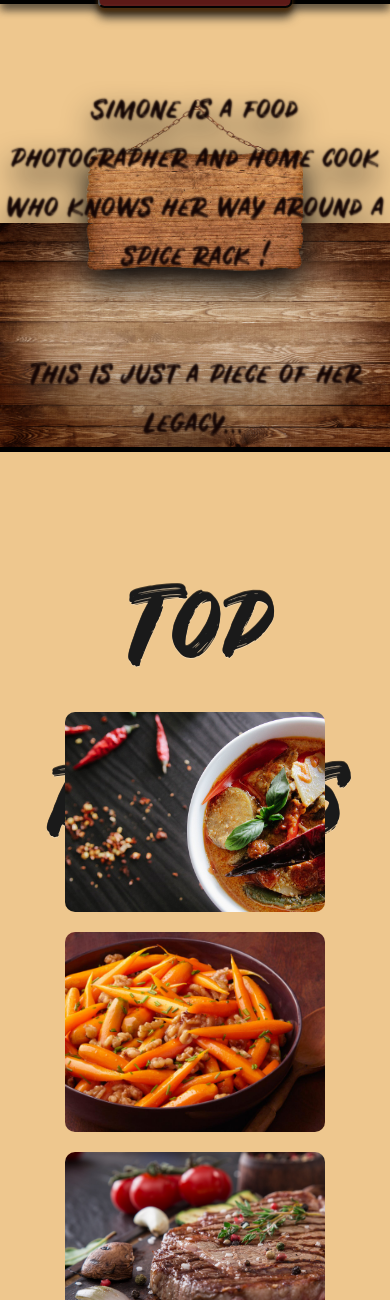
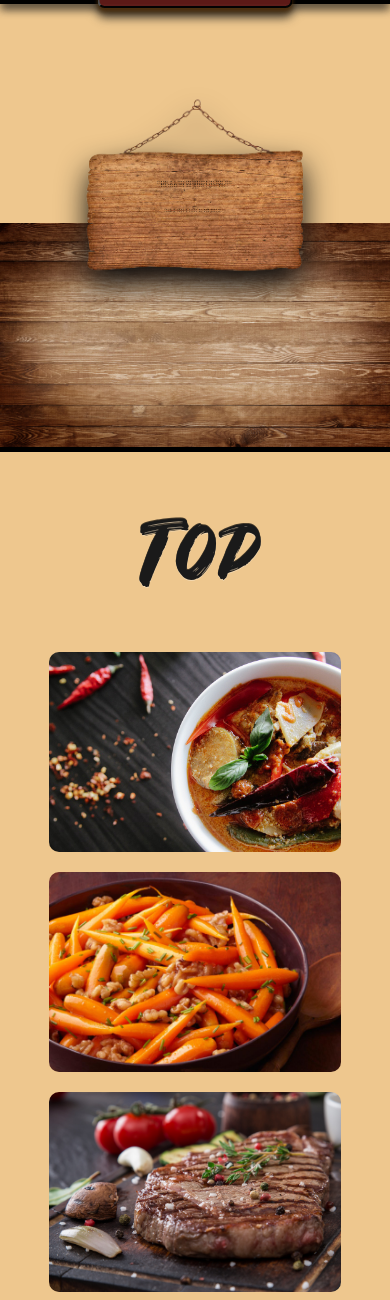
Before and after one commit to NathanielDaniels/cookbook-project, a PHP site: page / in a window 390 px wide; the page is wider, and only the part inside the window is pictured. Shown: the part 601-1901 px from the top of that part. Run offline with PHP 8.4, Linux system fonts and the light colour scheme; some libraries are stand-ins or nearby versions; some web fonts are replaced.

Commit message:
jumping around. currently top recipes grid responsive

```diff
--- a/CSS/styles.css
+++ b/CSS/styles.css
@@ -120,10 +120,7 @@ body {
   opacity: 0;
   background: #661d1a;
   border-radius: 7px;
-  color: white;
   cursor: pointer;
-  -webkit-filter: drop-shadow(0px 4px 2px #50300b);
-          filter: drop-shadow(0px 4px 2px #50300b);
   font-size: 30px;
   padding: 10px 15px;
   position: absolute;
@@ -132,6 +129,8 @@ body {
           transform: translate(-50%, -50%);
   letter-spacing: 0.1rem;
   text-transform: uppercase;
+  -webkit-filter: drop-shadow(0px 4px 2px #50300b);
+          filter: drop-shadow(0px 4px 2px #50300b);
   text-shadow: 0px 1px 0px rgba(255, 255, 255, 0.3), 0px -1px 0px rgba(0, 0, 0, 0.7);
   -webkit-transition: all 0.3s ease-in-out;
   transition: all 0.3s ease-in-out;
@@ -174,6 +173,7 @@ body {
 }
 
 .main-container .about-section .boardContainer .backboard p {
+  text-shadow: 0px 1px 0px #36281c, 0px -1px 0px black;
   letter-spacing: 1px;
   position: relative;
   top: 45%;
@@ -183,7 +183,6 @@ body {
   font-family: Rustico;
   font-size: 1.7rem;
   text-align: center;
-  color: #654b34;
   color: transparent;
 }
 
@@ -679,17 +678,41 @@ body {
   .main-container {
     width: auto;
   }
+  .about-section .boardContainer .backboard p {
+    font-size: 0.1rem !important;
+  }
   .recipes-container .recipes-title {
     text-align: center;
   }
   .recipes-container .recipes-body {
+    width: 80% !important;
+    display: -ms-grid;
+    display: grid;
+    -ms-grid-columns: (230px)[7] !important;
+        grid-template-columns: repeat(7, 230px) !important;
+    -ms-grid-rows: (200px)[2] !important;
+        grid-template-rows: repeat(2, 200px) !important;
+  }
+  form fieldset .form-grid {
+    display: -webkit-box !important;
+    display: -ms-flexbox !important;
+    display: flex !important;
+    -webkit-box-orient: vertical !important;
+    -webkit-box-direction: normal !important;
+        -ms-flex-direction: column !important;
+            flex-direction: column !important;
+  }
+}
+
+@media screen and (max-width: 970px) {
+  .recipes-body {
     width: 70%;
     display: -ms-grid;
     display: grid;
-  }
-  form fieldset .form-grid {
-    -ms-grid-columns: 1fr 2fr !important;
-        grid-template-columns: 1fr 2fr !important;
+    -ms-grid-columns: (200px)[7] !important;
+        grid-template-columns: repeat(7, 200px) !important;
+    -ms-grid-rows: (200px)[2] !important;
+        grid-template-rows: repeat(2, 200px) !important;
   }
 }
 
@@ -706,11 +729,9 @@ body {
     -ms-grid-rows: (200px)[2] !important;
         grid-template-rows: repeat(2, 200px) !important;
   }
-  section.form-container form.form fieldset.main-fieldset {
-    width: 80%;
-    left: 50%;
-    -webkit-transform: translate(-50%);
-            transform: translate(-50%);
+  form fieldset .form-grid {
+    -ms-grid-columns: 1fr 2fr !important;
+        grid-template-columns: 1fr 2fr !important;
   }
 }
 
@@ -732,38 +753,22 @@ body {
   .recipes-container .recipes-body {
     display: -ms-grid;
     display: grid;
-    -ms-grid-columns: (1fr)[1] !important;
-        grid-template-columns: repeat(1, 1fr) !important;
-    -ms-grid-rows: (200px)[14] !important;
-        grid-template-rows: repeat(14, 200px) !important;
-    margin: 0 auto;
-    width: 80%;
+    -ms-grid-columns: (1fr)[2] !important;
+        grid-template-columns: repeat(2, 1fr) !important;
+    -ms-grid-rows: (200px)[7] !important;
+        grid-template-rows: repeat(7, 200px) !important;
   }
   .recipes-container .pagination-wrapper {
     display: none;
   }
-  section.form-container {
-    padding: 20px;
-  }
-  section.form-container h1.form-title {
-    font-size: 3rem !important;
-    padding-top: 30px;
-    text-align: center;
-  }
-  section.form-container form.form fieldset.main-fieldset {
-    width: 90%;
-    left: 50%;
-    -webkit-transform: translate(-50%);
-            transform: translate(-50%);
-  }
   section.form-container form.form fieldset.main-fieldset .form-grid {
-    display: -webkit-box;
-    display: -ms-flexbox;
-    display: flex;
-    -webkit-box-orient: vertical;
-    -webkit-box-direction: normal;
-        -ms-flex-direction: column;
-            flex-direction: column;
+    display: -webkit-box !important;
+    display: -ms-flexbox !important;
+    display: flex !important;
+    -webkit-box-orient: vertical !important;
+    -webkit-box-direction: normal !important;
+        -ms-flex-direction: column !important;
+            flex-direction: column !important;
   }
   section.form-container form.form fieldset.main-fieldset .form-grid fieldset {
     margin: 10px 0;
@@ -790,49 +795,26 @@ body {
   .main-container .title-container .main-title h1 {
     font-size: 5rem !important;
   }
-  .main-container section.recipes-container {
-    padding: 100px 5% 80px !important;
+  .main-container .recipes-container .recipes-title h1 {
+    font-size: 5rem;
+    position: static;
+    text-align: center;
   }
-  .main-container section.recipes-container .recipe-title h1.top-recipes-title {
-    font-size: 0.5rem !important;
+  .main-container .recipes-container .recipe-arrows {
+    display: none;
   }
-  .main-container section.recipes-container .recipes-body {
+  .main-container .recipes-container .recipes-body {
     display: -ms-grid;
     display: grid;
     -ms-grid-columns: (1fr)[1] !important;
         grid-template-columns: repeat(1, 1fr) !important;
-    -ms-grid-rows: (200px)[6] !important;
-        grid-template-rows: repeat(6, 200px) !important;
+    -ms-grid-rows: (200px)[14] !important;
+        grid-template-rows: repeat(14, 200px) !important;
     margin: 0 auto;
     width: 80%;
   }
-  .main-container section.form-container {
-    padding: 5% !important;
-  }
-  .main-container section.form-container form.form fieldset.main-fieldset {
-    width: 100%;
-  }
-  .main-container section.form-container form.form fieldset.main-fieldset input::-webkit-input-placeholder {
-    font-size: 15px;
-  }
-  .main-container section.form-container form.form fieldset.main-fieldset input:-ms-input-placeholder {
-    font-size: 15px;
-  }
-  .main-container section.form-container form.form fieldset.main-fieldset input::-ms-input-placeholder {
-    font-size: 15px;
-  }
-  .main-container section.form-container form.form fieldset.main-fieldset input::placeholder {
-    font-size: 15px;
-  }
-  .main-container section.form-container form.form fieldset.main-fieldset input[type="submit"] {
-    width: 155px !important;
-  }
-}
-
-@media screen and (max-width: 480px) {
-  top-recipes .recipes-container .recipe-title h1 {
-    font-size: 0.4rem !important;
-    line-height: 0.4 !important;
+  .main-container .recipes-container .pagination-wrapper {
+    display: none;
   }
 }
 /*# sourceMappingURL=styles.css.map */
--- a/CSS/styles.scss
+++ b/CSS/styles.scss
@@ -46,6 +46,7 @@
 body {
   background: hsl(0, 0, 20);
   cursor: default;
+  // overflow-x: hidden;
 }
 /*------------------------------------*\
     #MAIN-CONTAINER
@@ -149,9 +150,8 @@ body {
       // bottom: -80px;
       background: hsl(3, 60, 25);
       border-radius: 7px;
-      color: white;
+      // color: white;
       cursor: pointer;
-      filter: drop-shadow(0px 4px 2px hsl(32, 75%, 18%));
       font-size: 30px;
       padding: 10px 15px;
       position: absolute;
@@ -159,6 +159,7 @@ body {
       transform: translate(-50%, -50%);
       letter-spacing: 0.1rem;
       text-transform: uppercase;
+      filter: drop-shadow(0px 4px 2px hsl(32, 75%, 18%));
       text-shadow: 0px 1px 0px rgba(255, 255, 255, 0.3),
         0px -1px 0px rgba(0, 0, 0, 0.7);
       transition: all 0.3s ease-in-out;
@@ -208,6 +209,9 @@ body {
         background-size: 122%;
         background-repeat: no-repeat;
         p {
+          text-shadow: 0px 1px 0px hsl(28, 32%, 16%),
+            0px -1px 0px rgba(0, 0, 0, 1);
+
           letter-spacing: 1px;
           position: relative;
           top: 45%;
@@ -216,7 +220,7 @@ body {
           font-family: Rustico;
           font-size: 1.7rem;
           text-align: center;
-          color: hsl(28, 32%, 30%);
+          // color: hsl(28, 32%, 30%);
           color: transparent;
         }
         p:nth-child(2) {
@@ -639,27 +643,47 @@ body {
   .main-container {
     width: auto;
   }
+  .about-section {
+    .boardContainer {
+      .backboard {
+        p {
+          font-size: 0.1rem !important;
+        }
+      }
+    }
+  }
   .recipes-container {
     .recipes-title {
       text-align: center;
     }
     .recipes-body {
-      width: 70%;
+      width: 80% !important;
       display: grid;
-      // grid-template-columns: repeat(7, 280px) !important;
-      // grid-template-rows: repeat(2, 200px) !important;
+      grid-template-columns: repeat(7, 230px) !important;
+      grid-template-rows: repeat(2, 200px) !important;
     }
   }
   form {
     fieldset {
       .form-grid {
-        grid-template-columns: 1fr 2fr !important;
+        // grid-template-columns: 1fr 2fr !important;
+        display: flex !important;
+        flex-direction: column !important;
       }
       // /fieldset
     }
     // /form
   }
   // /Media (1200px)
+}
+
+@media screen and (max-width: 970px) {
+  .recipes-body {
+    width: 70%;
+    display: grid;
+    grid-template-columns: repeat(7, 200px) !important;
+    grid-template-rows: repeat(2, 200px) !important;
+  }
 }
 
 @media screen and (max-width: 900px) {
@@ -674,24 +698,37 @@ body {
       grid-template-rows: repeat(2, 200px) !important;
     }
   }
-  // .recipe-body {
-  //   width: 80%;
-  // }
 
   .recipe-arrows {
     // display: none;
   }
-  section.form-container {
-    form.form {
-      fieldset.main-fieldset {
-        width: 80%;
-        left: 50%;
-        transform: translate(-50%);
+  // section.form-container {
+  //   form.form {
+  //     fieldset.main-fieldset {
+  //       width: 80%;
+  //       left: 50%;
+  //       transform: translate(-50%);
+  //       .form-grid {
+  //         // grid-template-columns: 1fr !important;
+  //         grid-template-columns: repeat(1, 200px) !important;
+  //         // grid-template-rows: 5fr !important;
+  //         grid-template-rows: repeat(5, 200px) !important;
+  //       }
+  //     }
+  //     // /form
+  //   }
+  //   // /section.form-container
+  // }
+  form {
+    fieldset {
+      .form-grid {
+        grid-template-columns: 1fr 2fr !important;
       }
-      // /form
+      // /fieldset
     }
-    // /section.form-container
+    // /form
   }
+
   // /@media(900px)
 }
 
@@ -719,30 +756,30 @@ body {
 
     .recipes-body {
       display: grid;
-      grid-template-columns: repeat(1, 1fr) !important;
-      grid-template-rows: repeat(14, 200px) !important;
-      margin: 0 auto;
-      width: 80%;
+      grid-template-columns: repeat(2, 1fr) !important;
+      grid-template-rows: repeat(7, 200px) !important;
+      // margin: 0 auto;
+      // width: 80%;
     }
     .pagination-wrapper {
       display: none;
     }
   }
   section.form-container {
-    padding: 20px;
-    h1.form-title {
-      font-size: 3rem !important;
-      padding-top: 30px;
-      text-align: center;
-    }
+    // padding: 20px;
+    // h1.form-title {
+    //   font-size: 3rem !important;
+    //   padding-top: 30px;
+    //   text-align: center;
+    // }
     form.form {
       fieldset.main-fieldset {
-        width: 90%;
-        left: 50%;
-        transform: translate(-50%);
+        // width: 90%;
+        // left: 50%;
+        // transform: translate(-50%);
         .form-grid {
-          display: flex;
-          flex-direction: column;
+          display: flex !important;
+          flex-direction: column !important;
           fieldset {
             margin: 10px 0;
           }
@@ -786,7 +823,6 @@ body {
     .title-container {
       .bg {
         height: 600px !important;
-        // height: 80vh !important;
       }
       .main-title {
         h1 {
@@ -794,53 +830,67 @@ body {
         }
       }
     }
-    section.recipes-container {
-      padding: 100px 5% 80px !important;
-      .recipe-title {
-        h1.top-recipes-title {
-          font-size: 0.5rem !important;
-        }
+    // .recipes-container {
+    //   // padding: 100px 5% 80px !important;
+    //   h1.top-recipes-title {
+    //     font-size: 5rem;
+    //   }
+    // }
+    .recipes-container {
+      // padding: 80px 150px !important;
+      .recipes-title h1 {
+        font-size: 5rem;
+        position: static;
+        text-align: center;
       }
+      .recipe-arrows {
+        display: none;
+      }
+
       .recipes-body {
         display: grid;
         grid-template-columns: repeat(1, 1fr) !important;
-        grid-template-rows: repeat(6, 200px) !important;
+        grid-template-rows: repeat(14, 200px) !important;
         margin: 0 auto;
         width: 80%;
       }
+      .pagination-wrapper {
+        display: none;
+      }
     }
-    section.form-container {
-      padding: 5% !important;
-      form.form {
-        fieldset.main-fieldset {
-          width: 100%;
-          input::placeholder {
-            font-size: 15px;
-          }
-          input[type="submit"] {
-            width: 155px !important;
-            // top: 96% !important;
-          }
-        }
-        // /form
-      }
-      // /.form-container
-    }
+
+    // section.form-container {
+    //   padding: 5% !important;
+    //   form.form {
+    //     fieldset.main-fieldset {
+    //       width: 100%;
+    //       input::placeholder {
+    //         font-size: 15px;
+    //       }
+    //       input[type="submit"] {
+    //         width: 155px !important;
+    //         // top: 96% !important;
+    //       }
+    //     }
+    //     // /form
+    //   }
+    //   // /.form-container
+    // }
   }
 
   // /Media (540px)
 }
 
 @media screen and (max-width: 480px) {
-  top-recipes {
-    .recipes-container {
-      .recipe-title {
-        h1 {
-          font-size: 0.4rem !important;
-          line-height: 0.4 !important;
-        }
-      }
-    }
-  }
+  // top-recipes {
+  //   .recipes-container {
+  //     .recipe-title {
+  //       h1 {
+  //         font-size: 0.4rem !important;
+  //         line-height: 0.4 !important;
+  //       }
+  //     }
+  //   }
+  // }
   // /Media (480px)
 }
--- a/JS/script.js
+++ b/JS/script.js
@@ -22,6 +22,12 @@ let pagination = document.querySelector(".pagination");
 let dots = pagination.children;
 let w = window.innerWidth;
 let h = window.innerHeight;
+
+console.log(w);
+
+window.addEventListener("resize", function () {
+  console.log(window.innerWidth);
+});
 
 let counter = 0;
 prevArrow.addEventListener("click", () => {
```
Also changed, not shown: 1 other file.
